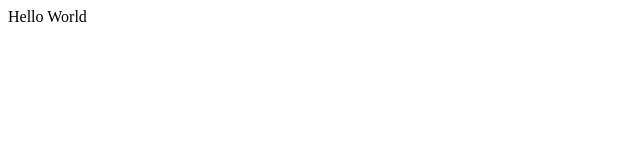
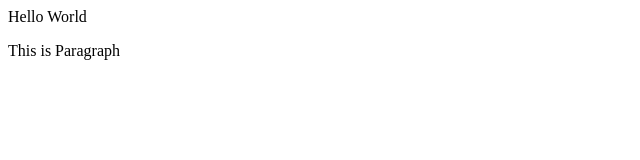
Before and after one commit to Rushikeshdapke13/jstutorial, a plain HTML site: page index.html in a window 1280 px wide. Shown: the whole page, without its empty margins (0-640 px from the left). Drawn offline with Linux system fonts and the light colour scheme.

Commit message:
index file modified

```diff
--- a/index.html
+++ b/index.html
@@ -7,5 +7,10 @@
 </head>
 <body>
     Hello World
+    <p id="abs"></p>
+    <script>
+        document.getElementById("abs").innerHTML="This is Paragraph"
+    </script>
 </body>
+
 </html>
```
